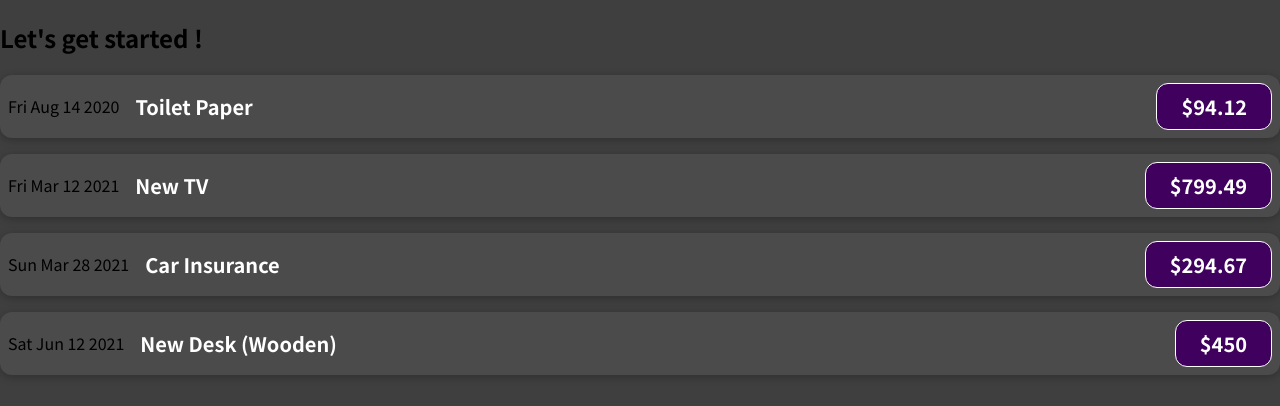
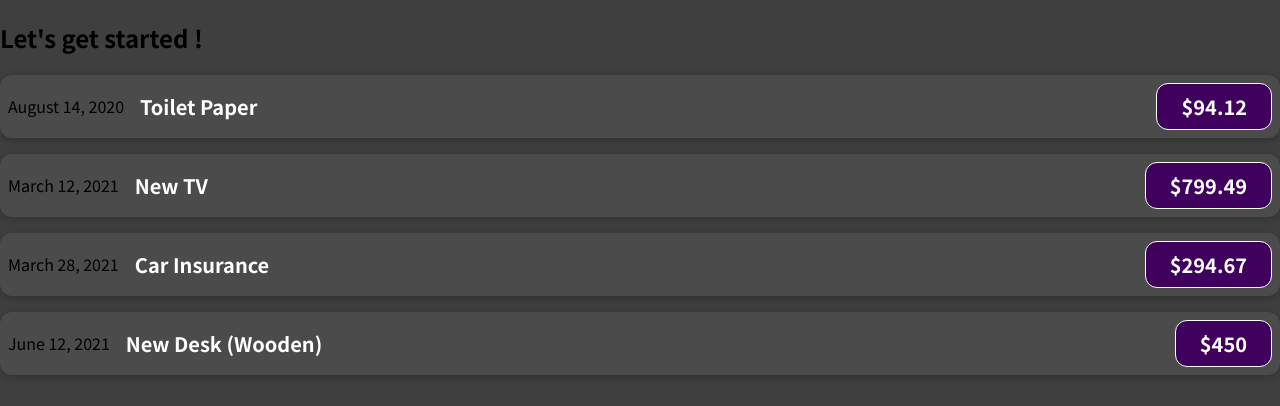
Before and after one commit to ZarifHosen/React-app_academind, a JavaScript app: page / in a window 1280 px wide. Shown: the top 406 px of the page. Built offline with nearby package versions, Linux system fonts and the light colour scheme.

Commit message:
updated date

```diff
--- a/src/components/ExpenseItem.js
+++ b/src/components/ExpenseItem.js
@@ -1,8 +1,12 @@
 import "./ExpenseItem.css";
+
 function ExpenseItem(props) {
+  const options = { month: "long", day: "numeric", year: "numeric" };
+  const formattedDate = props.date.toLocaleDateString("en-US", options);
+
   return (
     <div className="expense-item">
-      <div>{props.date.toDateString()}</div>
+      <div>{formattedDate}</div>
       <div className="expense-item__description">
         <h2>{props.title}</h2>
         <div className="expense-item__price"> ${props.amount} </div>
```
